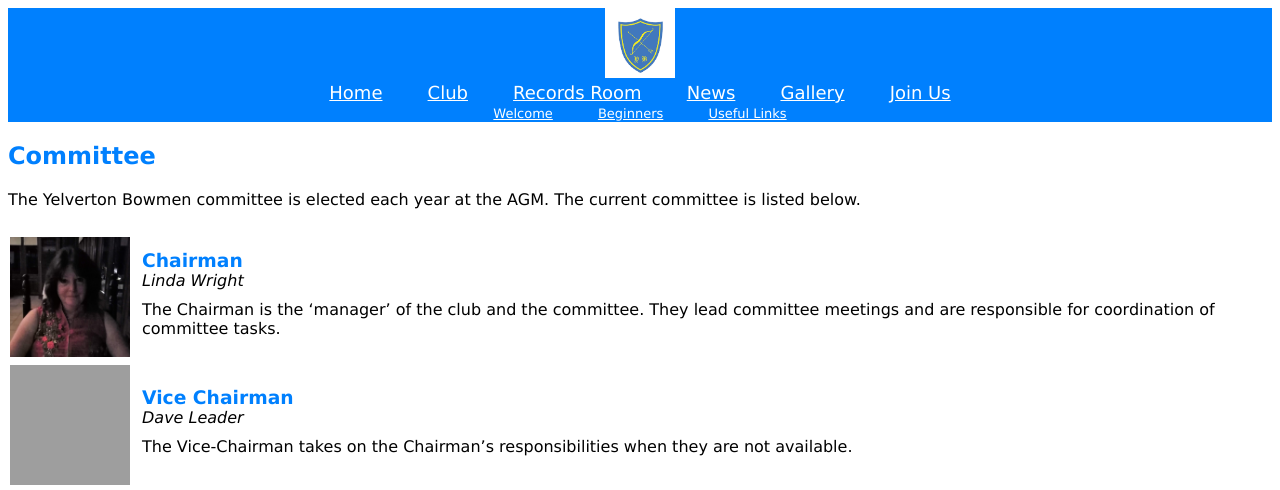
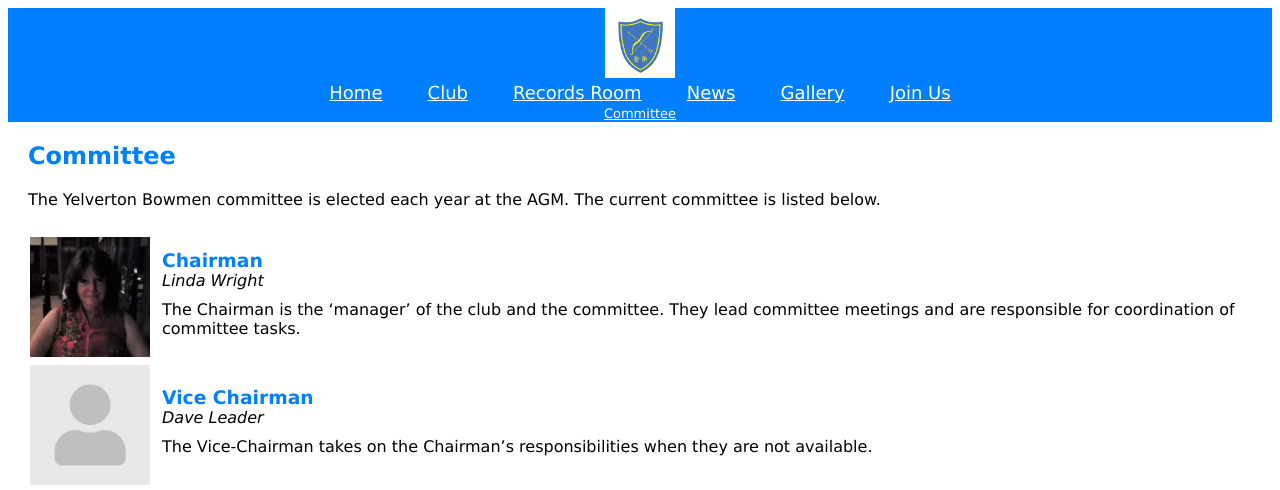
Before and after one commit to corey-richardson/yelverton-bowmen, a Flask app: page /club in a window 1280 px wide. Shown: the top 490 px of the page. Run offline with Flask 3, Linux system fonts and the light colour scheme; grey boxes are pictures that could not be loaded.

Commit message:
Modified subnav bar to be more modular

```diff
--- a/yelverton_bowmen/app.py
+++ b/yelverton_bowmen/app.py
@@ -7,10 +7,16 @@ from commitee import committee_members
 app = Flask(__name__)
 app.config['SECRET_KEY'] = 'mysecret'
 
+# SET SUBNAV LINK LABELS HERE
+index_subnav = ["Welcome", "Beginners", "Useful Links"]
+club_subnav = ["Committee"]
+
 @app.route('/', methods = ["GET","POST"])
 def index():
-    return render_template("index.html")
+    return render_template("index.html",
+                           subnav_bar=index_subnav)
 
 @app.route('/club', methods = ["GET","POST"])
 def club():
-    return render_template("club.html", committee_members=committee_members)
+    return render_template("club.html",
+                           subnav_bar=club_subnav, committee_members=committee_members)
--- a/yelverton_bowmen/commitee.py
+++ b/yelverton_bowmen/commitee.py
@@ -3,58 +3,72 @@ committee_members = {
             ["Chairman",
              "static/imgs/committee-members/chairman.jpg",
              "The Chairman is the ‘manager’ of the club and the committee. They lead committee meetings and are responsible for coordination of committee tasks."] ,
+
         "Dave Leader" :
             ["Vice Chairman",
-             "static/imgs/committee-members/vice-chairman.jpg",
+             "static/imgs/committee-members/empty.jpg",
              "The Vice-Chairman takes on the Chairman’s responsibilities when they are not available."] ,
+
         "Nick Tripp" :
             ["Secretary",
              "static/imgs/committee-members/secretary.jpg",
              "The Secretary is normally the point of contact for those outside the club. They are the record keeper for committee meetings."] ,
+
         "Jamie Pruden" :
             ["Treasurer",
              "static/imgs/committee-members/treasurer.jpg",
              "Responsible for administering the club’s finances."] ,
+
         "Graeme Bull" :
             ["Membership Secretary",
              "static/imgs/committee-members/empty.jpg",
              "Responsible for processing new member applications and the renewal of existing memberships. Typically works closely with the Treasurer."] ,
+
         "John Pengilley" :
             ["Records Officer",
              "static/imgs/committee-members/empty.jpg",
              "Collects scored rounds and issues classifications, records, etc as required. They also manage the club’s contribution to postal leagues."] ,
+
         "Paul Warren" :
             ["Equipment Officer",
              "static/imgs/committee-members/empty.jpg",
              "Responsible for the acquisition and maintenance of club equipment."] ,
+
         "Iain Lees" :
             ["Training Co-ordinator",
              "static/imgs/committee-members/training.jpg",
              "Responsible for the organisation and running of beginners courses. They are a point of contact for members of the public wishing to join the club."] ,
+
         "Bruce Cox" :
             ["Safeguarding and Welfare Officer",
              "static/imgs/committee-members/empty.jpg",
              "In the unlikely event of a member’s welfare being threatened the SWO would be the point of contact for those concerned."] ,
+
         "Corey Richardson" :
             ["Webmaster",
              "static/imgs/committee-members/empty.jpg",
              "Responsible for the creation and maintenance of the club’s online presence."] ,
+
         "VACANT" :
             ["Archivist",
              "static/imgs/committee-members/empty.jpg",
              "Collator and keeper of historical records relating to the club and its members."] ,
+
         "Karen MacFirbisigh" :
             ["Public Relations Officer",
              "static/imgs/committee-members/empty.jpg",
              "Generally responsible for outgoing correspondence, including contact with local newspapers and television to inform them of activities, such as hosting tournaments. They also contact archery publications with stories of interest. They may also be the point of contact at public events such as county shows and have-a-goes."] ,
+
         "Becky Lonton / Jenny Kerchey" :
             ["Junior Rep",
              "static/imgs/committee-members/junior.jpg",
              "The voice of the junior members to the committee. They also run junior specific classifications and postal leagues that aren’t run by the records officer."] ,
+
         "VACANT" :
             ["Tournament Officer",
              "static/imgs/committee-members/empty.jpg",
              "Responsible for organisation and running of tournaments hosted by the club, as well as those hosted on behalf of other bodies."] ,
+
         "Iain Lees" :
             ["Social Secretary",
              "static/imgs/committee-members/social.jpg",
--- a/yelverton_bowmen/templates/base.html
+++ b/yelverton_bowmen/templates/base.html
@@ -16,14 +16,17 @@
         <span><a href="#">Join Us</a></span>
 
         <div id="subnav">
-            <span><a href="#welcome">Welcome</a></span>
-            <span><a href="#beginners">Beginners</a></span>
-            <span><a href="#useful-links">Useful Links</a></span>
+            {% for category in subnav_bar %}
+            <span><a href="#{{ category.lower().replace(' ','-') }}">{{ category }}</a></span>
+            {% endfor %}
+
         </div>
     </nav>
 
+    <div id="main">
     {% block content %}
     {% endblock %}
+    </div>
 
     <footer>
         <p>
--- a/yelverton_bowmen/templates/club.html
+++ b/yelverton_bowmen/templates/club.html
@@ -1,7 +1,5 @@
 {% extends "base.html" %}
 {% block content %}
-
-<div id="main"></div>
 
 <div id="committee">
     <h2>Committee</h2>
@@ -25,5 +23,4 @@
     {% endfor %}
 </div>
 
-</div>
 {% endblock %}
--- a/yelverton_bowmen/templates/index.html
+++ b/yelverton_bowmen/templates/index.html
@@ -1,8 +1,5 @@
 {% extends "base.html" %}
 {% block content %}
-
-
-<div id="main">
 
 <div id="welcome">
 
@@ -77,6 +74,4 @@
 
 </div>
 
-</div>
-
 {% endblock %}
```
Lines whose indentation alone changed are shown as unchanged.
